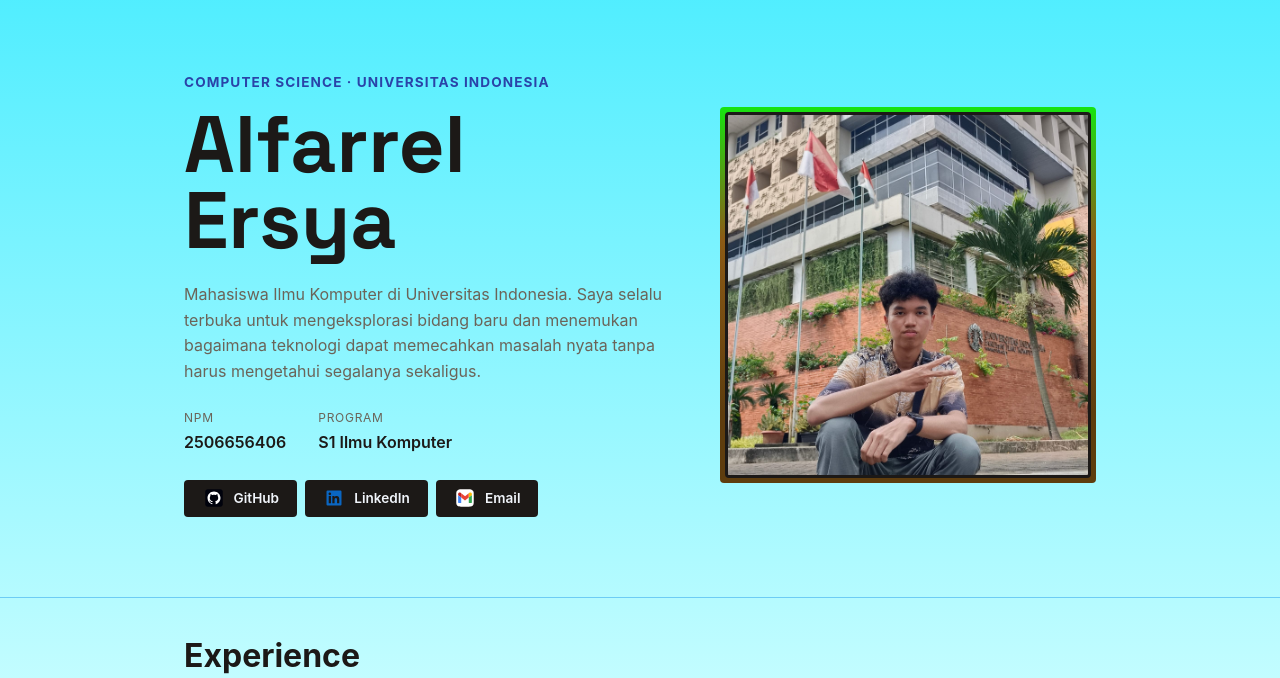
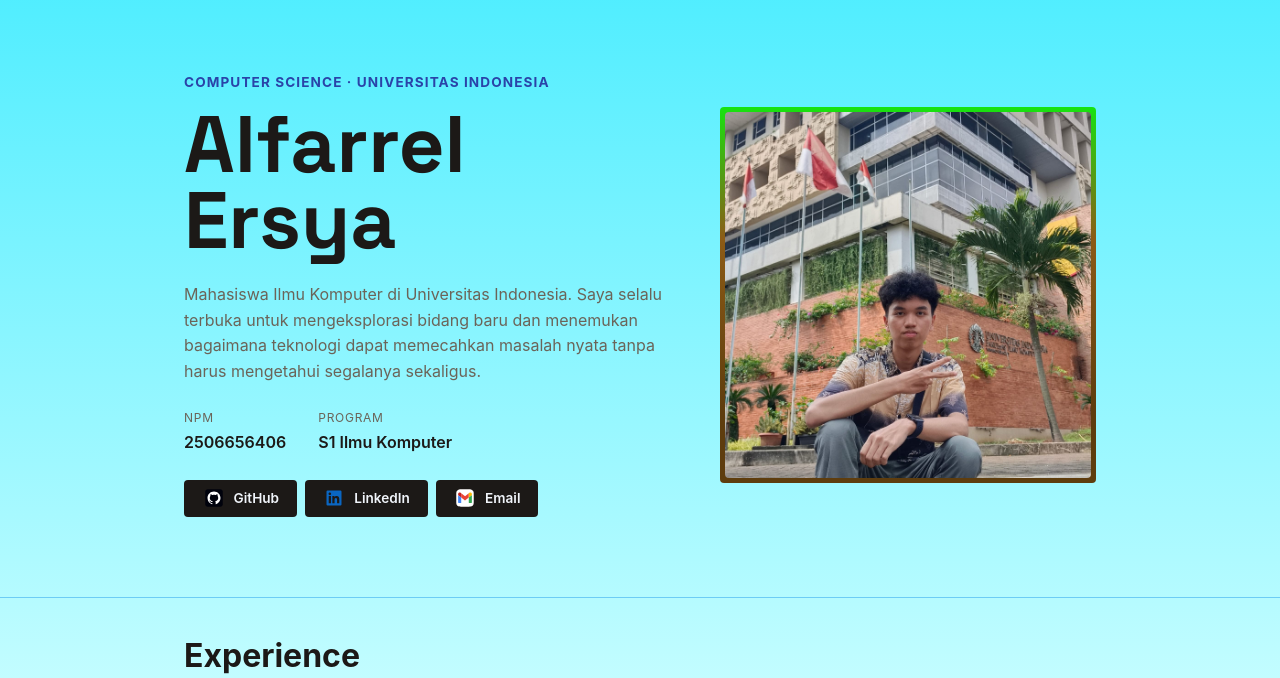
Before and after one commit to alpallel/portofolio, a Django app: page / in a window 1280 px wide. Shown: the part 74-752 px from the top of the page. Run offline with Django 5.2, Linux system fonts and the light colour scheme.

Commit message:
style: remove avatar black border

```diff
--- a/static/css/style.css
+++ b/static/css/style.css
@@ -177,7 +177,6 @@ h1, .brand {
     aspect-ratio: 1 / 1;
     object-fit: cover;
     border-radius: var(--radius);
-    border: 3px solid var(--ink);
 }
 
 .experience {
```
